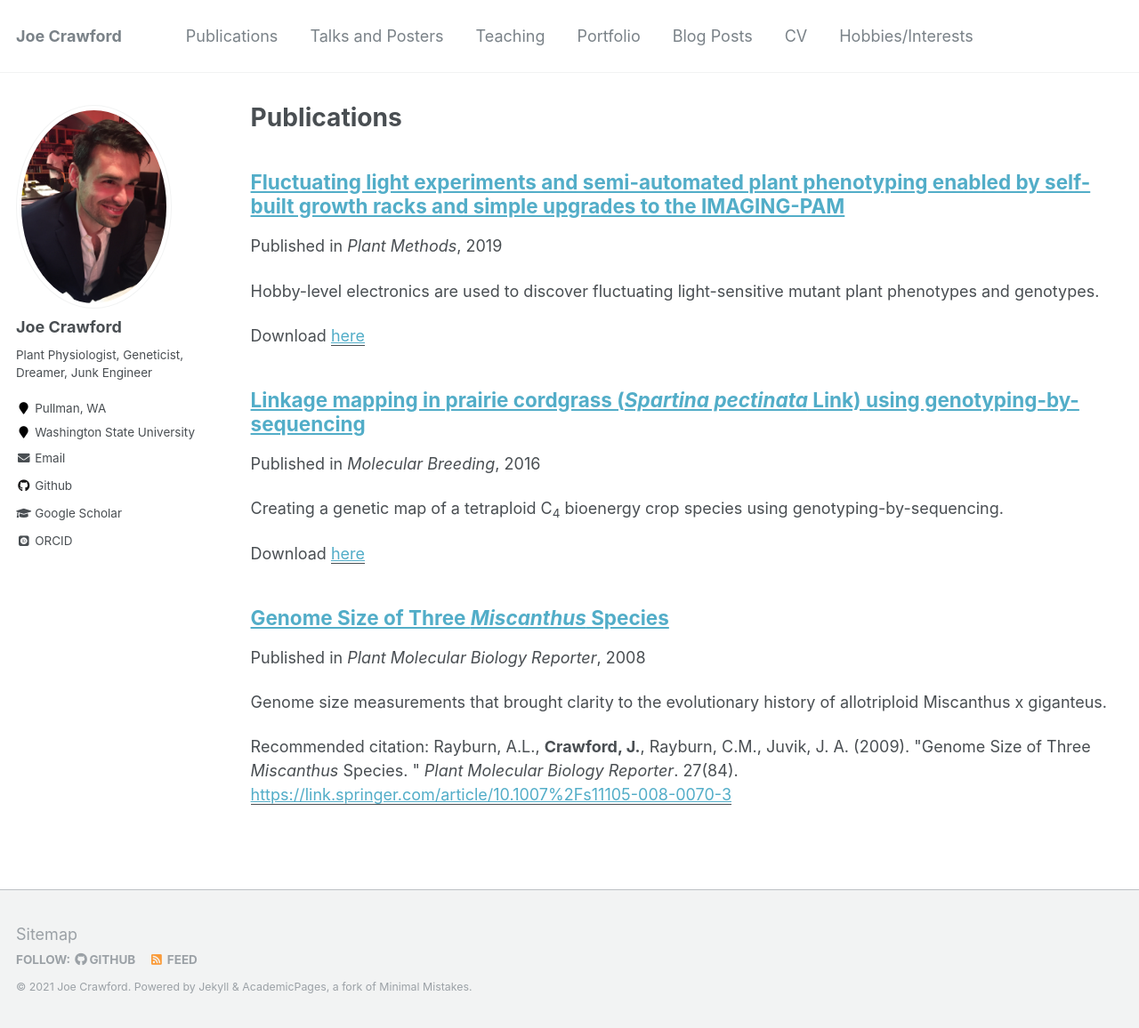
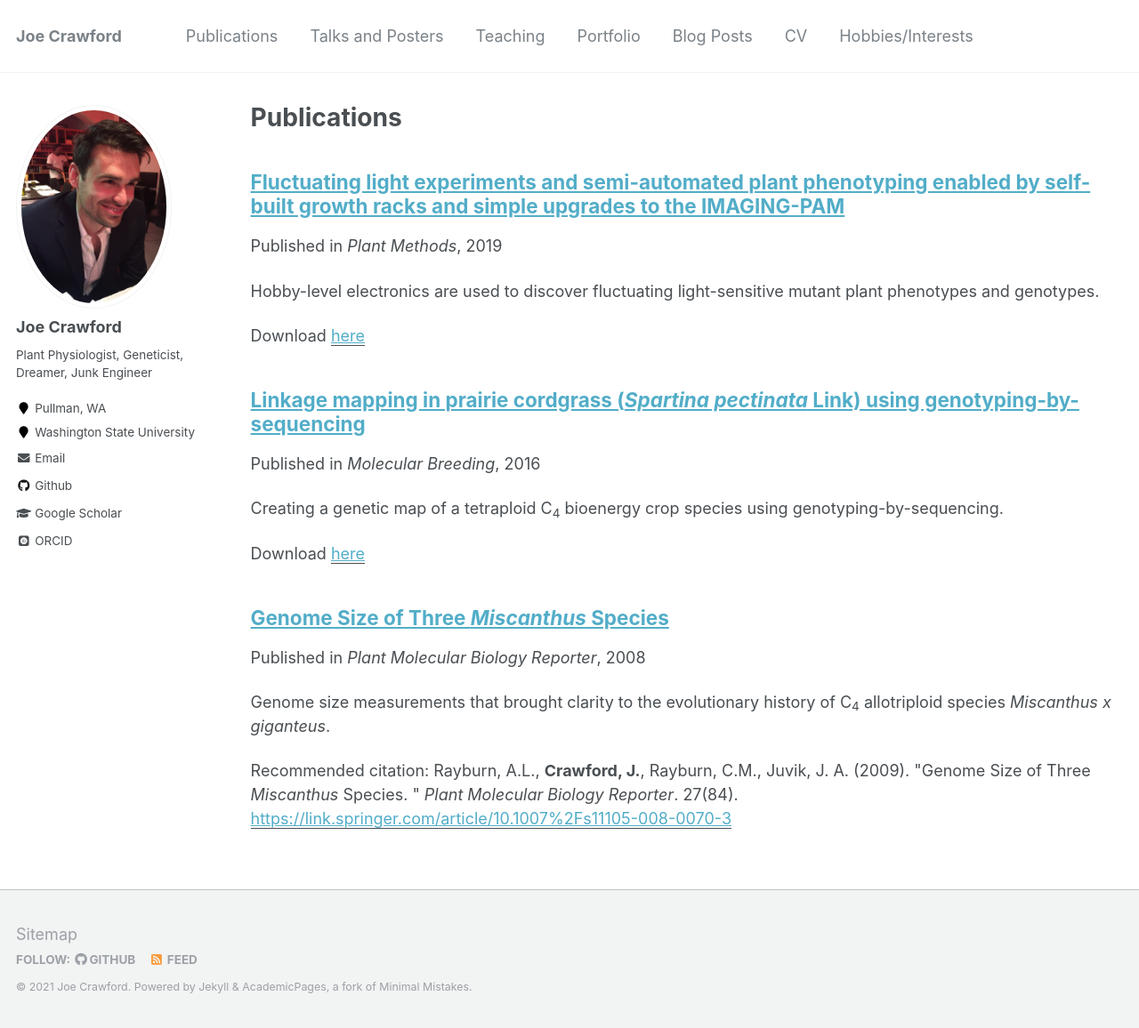
Before and after one commit to plant-physio/plant-physio.github.io, a Jekyll site: the page built from _pages/publications.md, in a window 1280 px wide and 1156 px high. Shown: the whole window at 89% size. Built offline with Jekyll 4.4.1, drawn with Linux system fonts in a browser that asks for light colours; some web fonts are replaced.

Commit message:
Update 2015-10-01-paper-title-number-3.md

```diff
--- a/_publications/2015-10-01-paper-title-number-3.md
+++ b/_publications/2015-10-01-paper-title-number-3.md
@@ -2,7 +2,7 @@
 title: "Genome Size of Three <i>Miscanthus</i> Species"
 collection: publications
 permalink: /publication/2015-10-01-paper-title-number-3
-excerpt: 'Genome size measurements that brought clarity to the evolutionary history of allotriploid Miscanthus x giganteus.'
+excerpt: 'Genome size measurements that brought clarity to the evolutionary history of C<sub>4</sub> allotriploid species <i>Miscanthus x giganteus</i>.'
 date: 2008-10-31
 venue: 'Plant Molecular Biology Reporter'
 paperurl: 'https://link.springer.com/article/10.1007%2Fs11105-008-0070-3'
```
